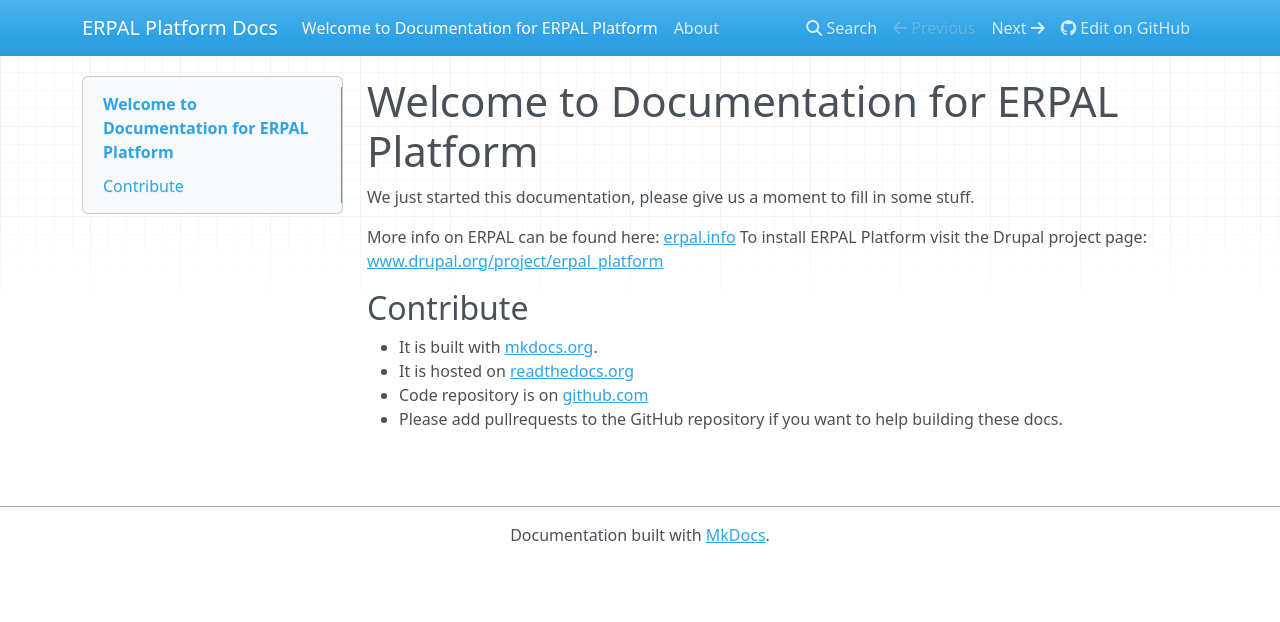
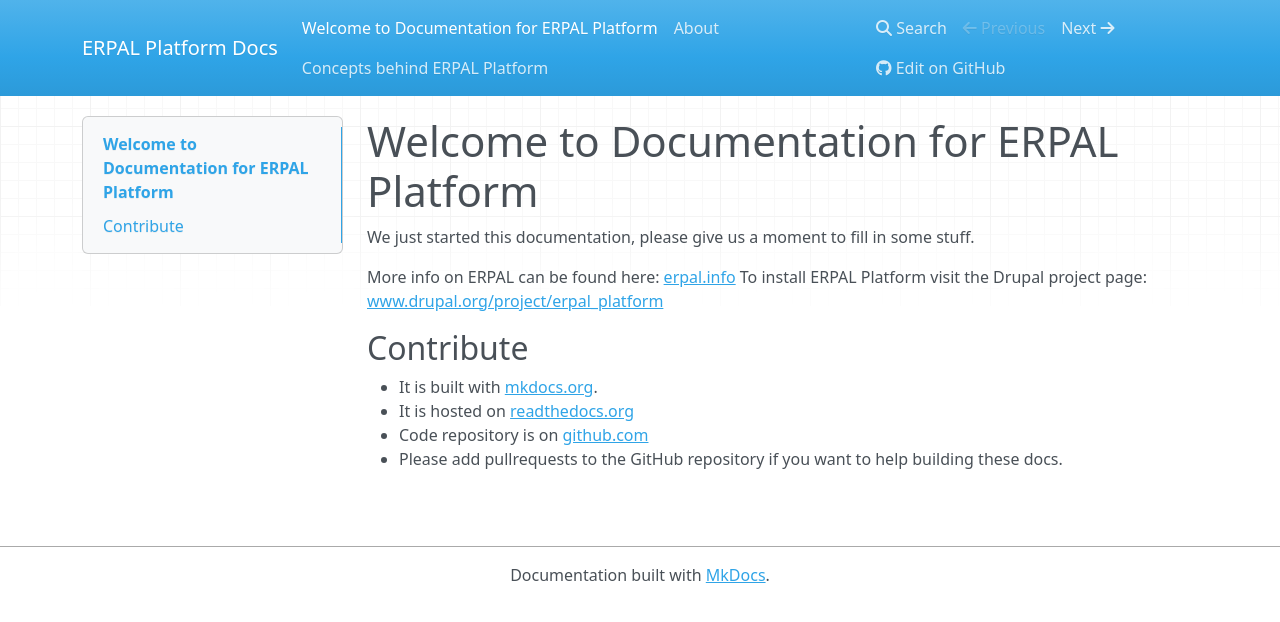
Before and after one commit to brightsolutions/ERPAL-Platform-Docs, an MkDocs documentation site: the page built from docs/index.md, in a window 1280 px wide. Shown: the top 622 px of the page. Built offline with MkDocs 1.6.1, drawn with Linux system fonts in a browser that asks for light colours; nearby versions of some CDN libraries.

Commit message:
added concepts

```diff
--- /dev/null
+++ b/docs/concepts.md
@@ -0,0 +1,3 @@
+# Concepts behind ERPAL Platform
+
+We will first describe the concepts behind ERPAL.
--- a/mkdocs.yml
+++ b/mkdocs.yml
@@ -3,3 +3,4 @@ repo_url: https://github.com/brightsolutions/ERPAL-Platform-Docs
 pakes:
 - [index.md, 'Home']
 - [about.md, 'About']
+- [concepts.md, 'Concepts']
```
